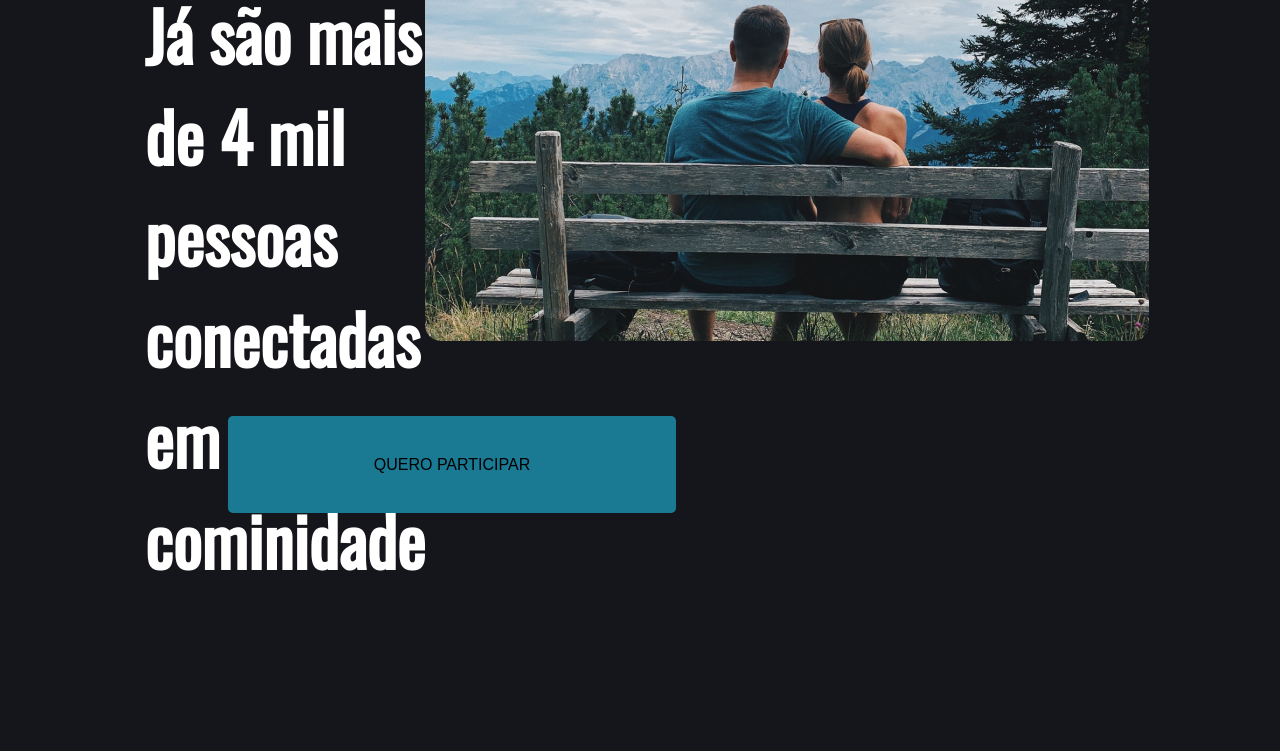
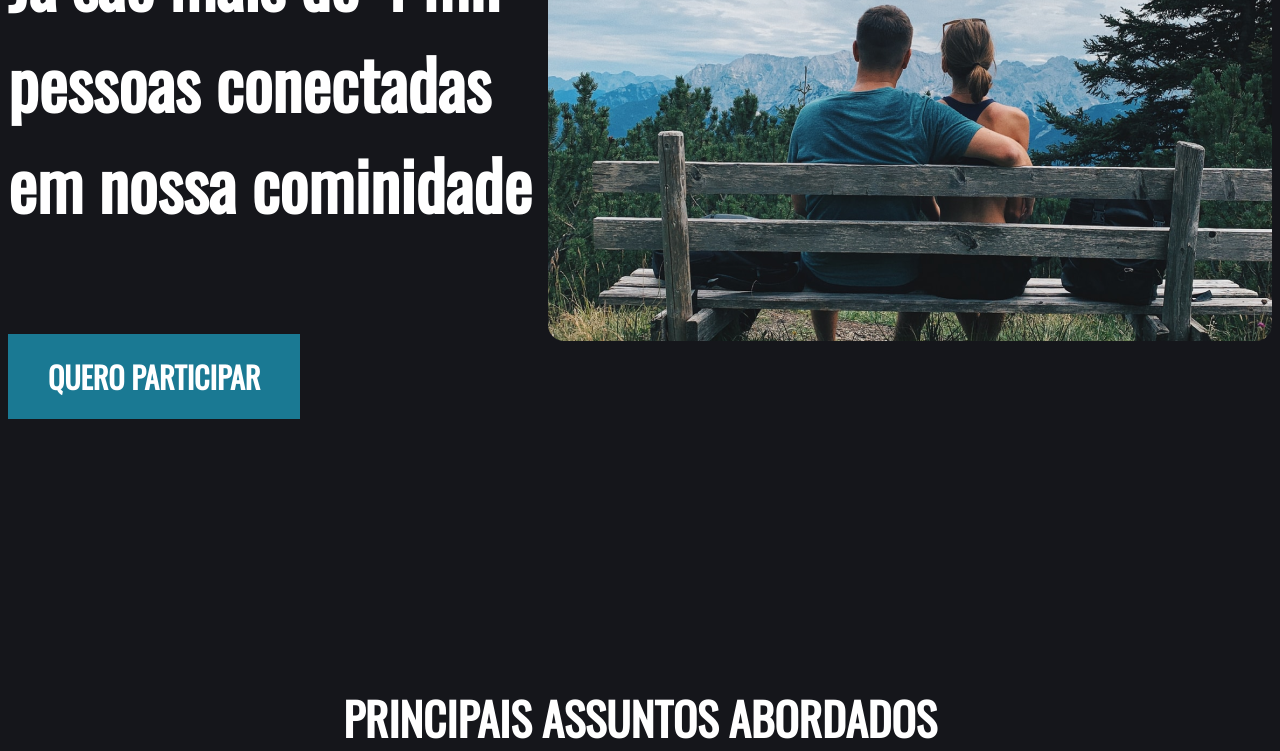
Before and after one commit to julioRibeiro1/Landing-page-Reencont, a plain HTML site: page index.html in a window 1280 px wide. Shown: the part 314-1065 px from the top of the page. Before the commit the page ends 904 px from the top, so only its background shows below. Drawn offline with nearby package versions, Linux system fonts and the light colour scheme.

Commit message:
atualização

```diff
--- a/index.html
+++ b/index.html
@@ -20,9 +20,10 @@
         </div>
         <div class="imagem-prncipal">
             <img src="img/casal banco.png" alt="casal no banco">
-
         </div>
-
    </section>
+   <div class="text-secundario">
+    <h2>PRINCIPAIS ASSUNTOS ABORDADOS</h2>
+   </div>
 </body>
 </html>
--- a/style.css
+++ b/style.css
@@ -18,38 +18,37 @@ body{
 }
 
 .section-um{
- display: flex;
- flex-direction: row;
- justify-content: center;
- font-family: 'Oswald',sans-serif;
- color: #fff;
- margin-left: 249px;
- margin-right: 235px;
+    display: flex;
+    justify-content: space-around;
 }
-.texto-principal{
-    display: flex;
-    flex-direction: column;
-}
+
 .text-um{
-    font-size: 30px;
-    font-weight: 400;
+    font-size: 25px;
+    color: #fff;
+    font-family: 'Oswald',sans-serif;
 }
 
 .text-principal{
     font-size: 68px;
-    font-weight: 700;
+    font-family: 'Oswald', sans-serif;
+    color: #fff;
 }
 
 .button{
-    position: absolute;
-    width: 448px;
-    height: 97px;
-    left: 228px;
-    top: 730px;
-    background: #1A7993;
-    border-radius: 5px;
+    background-color: #1a7993;
+    color: #fff;
+    font-weight: 700;
+    font-size: 30px;
+    padding: 20px 40px 20px 40px;
+    font-family: 'Oswald', sans-serif;
+    margin-top: 100px;
 }
 
-.imagem-principal{
-
+.text-secundario{
+    display: flex;
+    justify-content: center;
+    font-family:'Oswald', sans-serif;
+    font-size: 45px;
+    color: #fff;
+    margin-top: 265px;
 }
```
